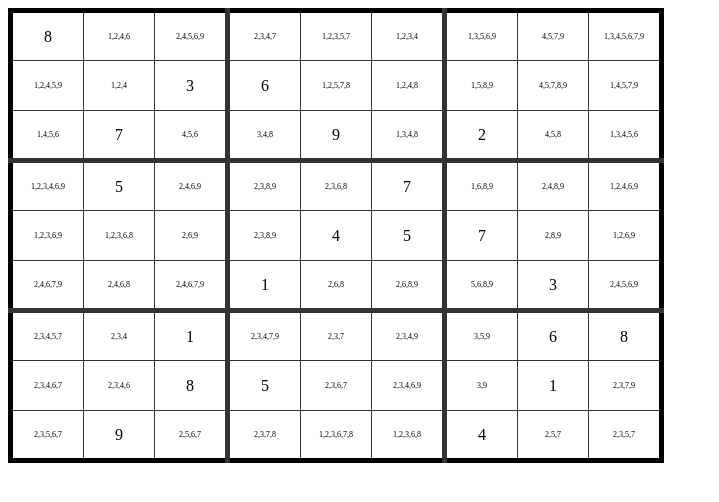
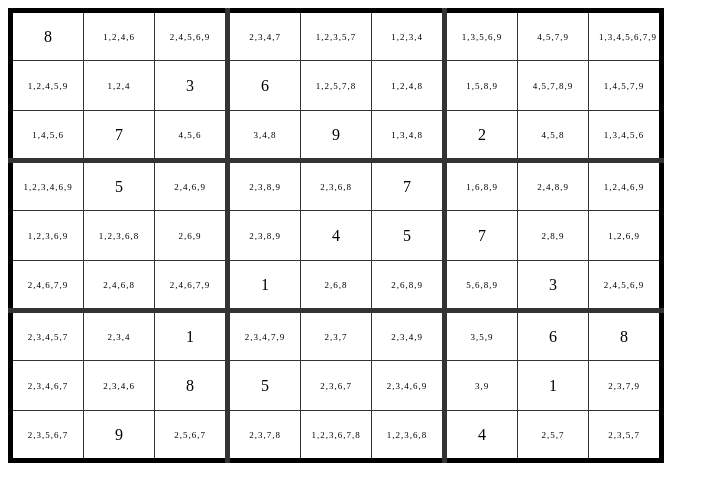
Before and after one commit to neilopet/SudokuJS, a plain HTML site: page index.html in a window 1280 px wide. Shown: the whole page, without its empty margins (0-719 px from the left). Drawn offline with Linux system fonts and the light colour scheme.

Commit message:
Update style.css

```diff
--- a/style.css
+++ b/style.css
@@ -23,5 +23,6 @@ td.highlighted {
 	background: #77EC6F;
 }
 .prospects {
-	font-size: 8px;
+	font-size: 9px;
+	letter-spacing: 1px;
 }
```
